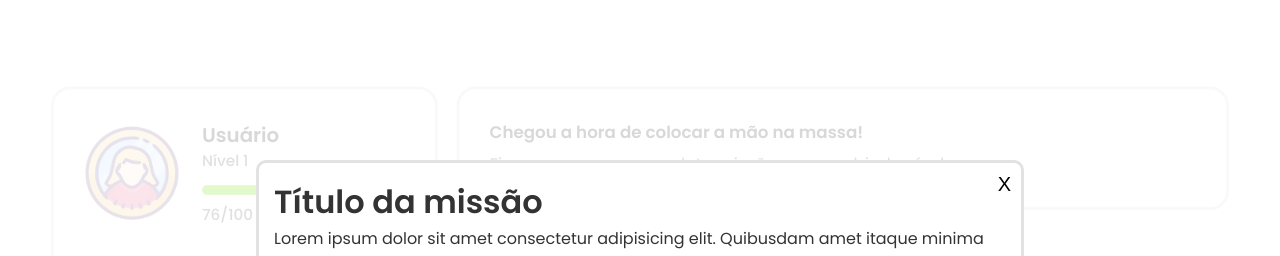
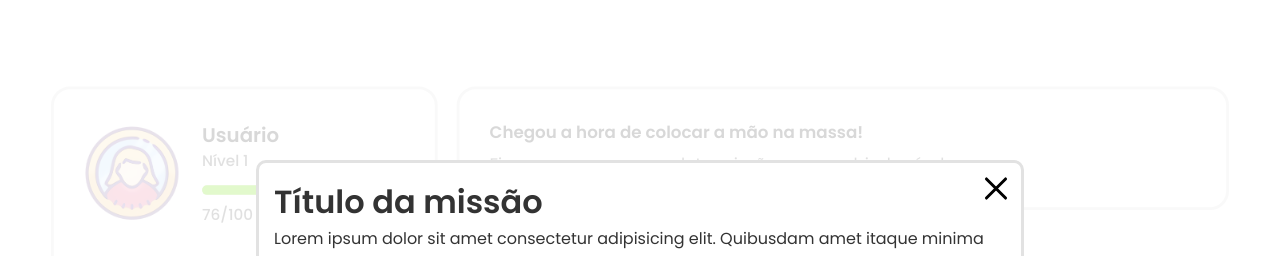
Before and after one commit to larissabenedet/The-Flexboxers-Indoors, a Next.js app: page / in a window 1280 px wide. Both pictures are taken after a click on the element 662 px from the left and 376 px from the top of the page. Shown: the top 256 px of the page. Built offline with nearby package versions, Linux system fonts and the light colour scheme.

Commit message:
Update no close button do modal

```diff
--- a/src/components/Modal.jsx
+++ b/src/components/Modal.jsx
@@ -1,22 +1,29 @@
 import styles from "../styles/components/Modal.module.scss";
 
-const Modal = ({ id = "modal", onClose = () => {} }) => {
+const Modal = ({ id = "modal", onClose }) => {
     const handleOutsideClick = (e) => {
         if (e.target.id === id) onClose();
     };
 
     return (
-    <div className={styles.modalActive} id={id} onClick={handleOutsideClick}>
+        <div
+            className={styles.modalActive}
+            id={id}
+            onClick={handleOutsideClick}
+        >
             <div className={styles.container}>
                 <h1>Título da missão</h1>
                 <p>
-          Lorem ipsum dolor sit amet consectetur adipisicing elit. Quibusdam
-          amet itaque minima odio iusto quae quo, natus reiciendis illum
-          assumenda nostrum deserunt earum enim aliquam asperiores esse
-          architecto voluptate suscipit.
+                    Lorem ipsum dolor sit amet consectetur adipisicing elit.
+                    Quibusdam amet itaque minima odio iusto quae quo, natus
+                    reiciendis illum assumenda nostrum deserunt earum enim
+                    aliquam asperiores esse architecto voluptate suscipit.
                 </p>
                 <button type="button" onClick={onClose}>
-          X
+                    <div className={styles.closeButton}>
+                        <div></div>
+                        <div></div>
+                    </div>
                 </button>
             </div>
         </div>
--- a/src/styles/components/Modal.module.scss
+++ b/src/styles/components/Modal.module.scss
@@ -29,13 +29,34 @@
             background-color: transparent;
             position: absolute;
             border: none;
-                color: black;
-                padding: 10px;
-                font-weight: 500;
-                font-size: 20px;
-                top: 0;
-                right: 0;
+            color: var(--title);
+            top: 10px;
+            right: 10px;
             cursor: pointer;
         }
     }
 }
+
+.closeButton {
+    width: 30px;
+    height: 30px;
+    display: flex;
+    align-items: center;
+    justify-content: center;
+
+    div {
+        width: 30px;
+        height: 3px;
+        background: black;
+        border-radius: 3px;
+        position: absolute;
+    }
+
+    div:first-child {
+        transform: rotateZ(45deg);
+    }
+
+    div:last-child {
+        transform: rotateZ(-45deg);
+    }
+}
```
Lines whose indentation alone changed are shown as unchanged.
